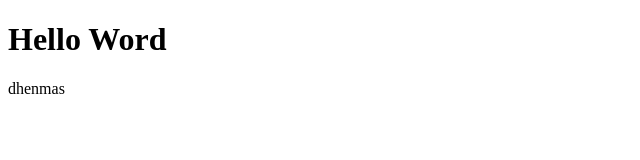
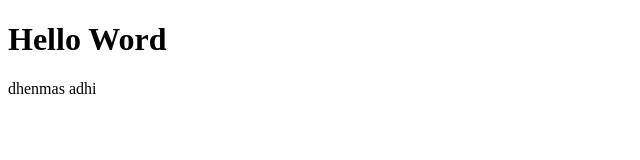
Before and after one commit to dhenmasadhi/belajar-git, a plain HTML site: page index.html in a window 1280 px wide. Shown: the full height of the page, 0-640 px from the left. Drawn offline with Linux system fonts and the light colour scheme.

Commit message:
menambahkan nama

```diff
--- a/index.html
+++ b/index.html
@@ -7,6 +7,6 @@
 </head>
 <body>
     <h1>Hello Word</h1>
-    <p>dhenmas</p>
+    <p>dhenmas adhi</p>
 </body>
 </html>
```
